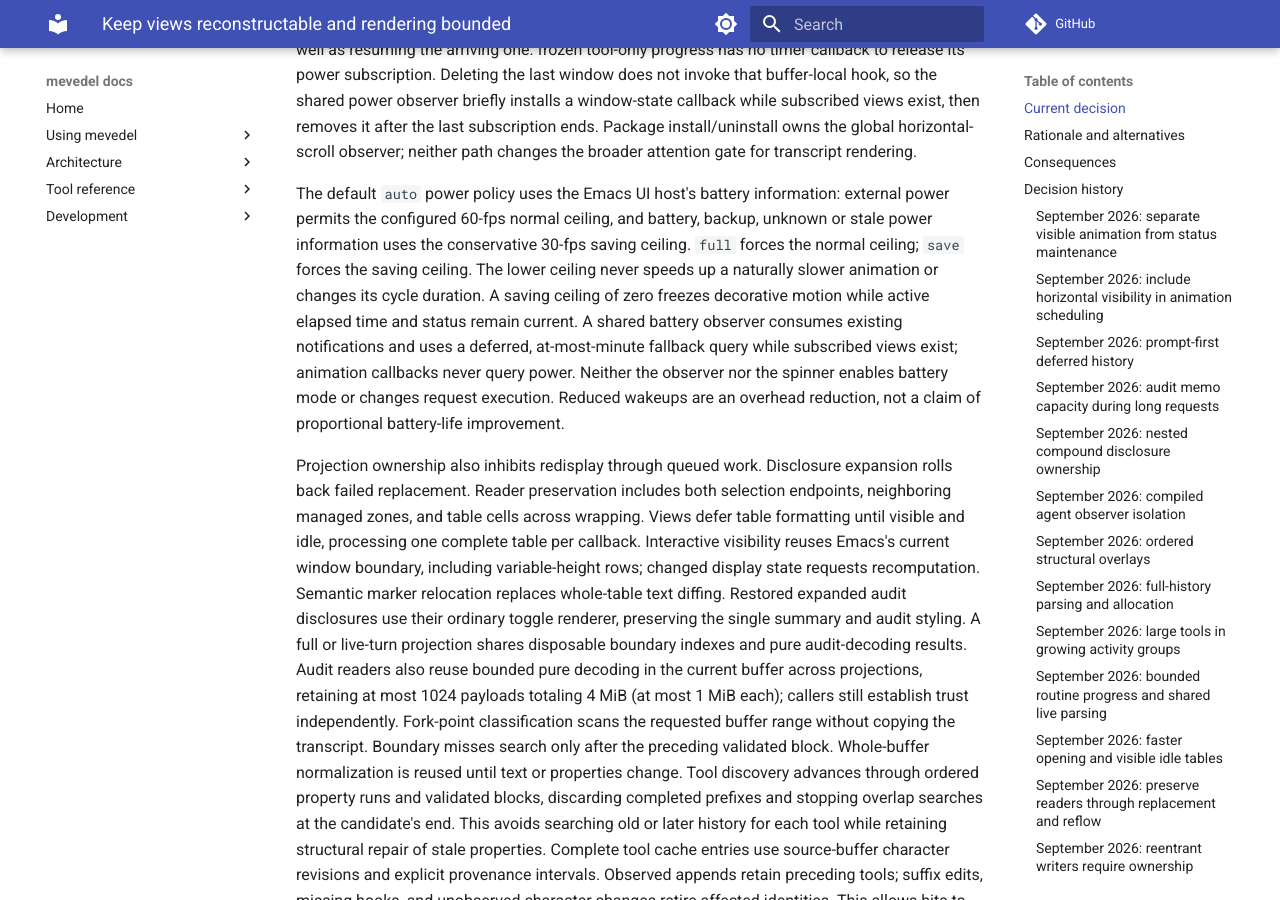
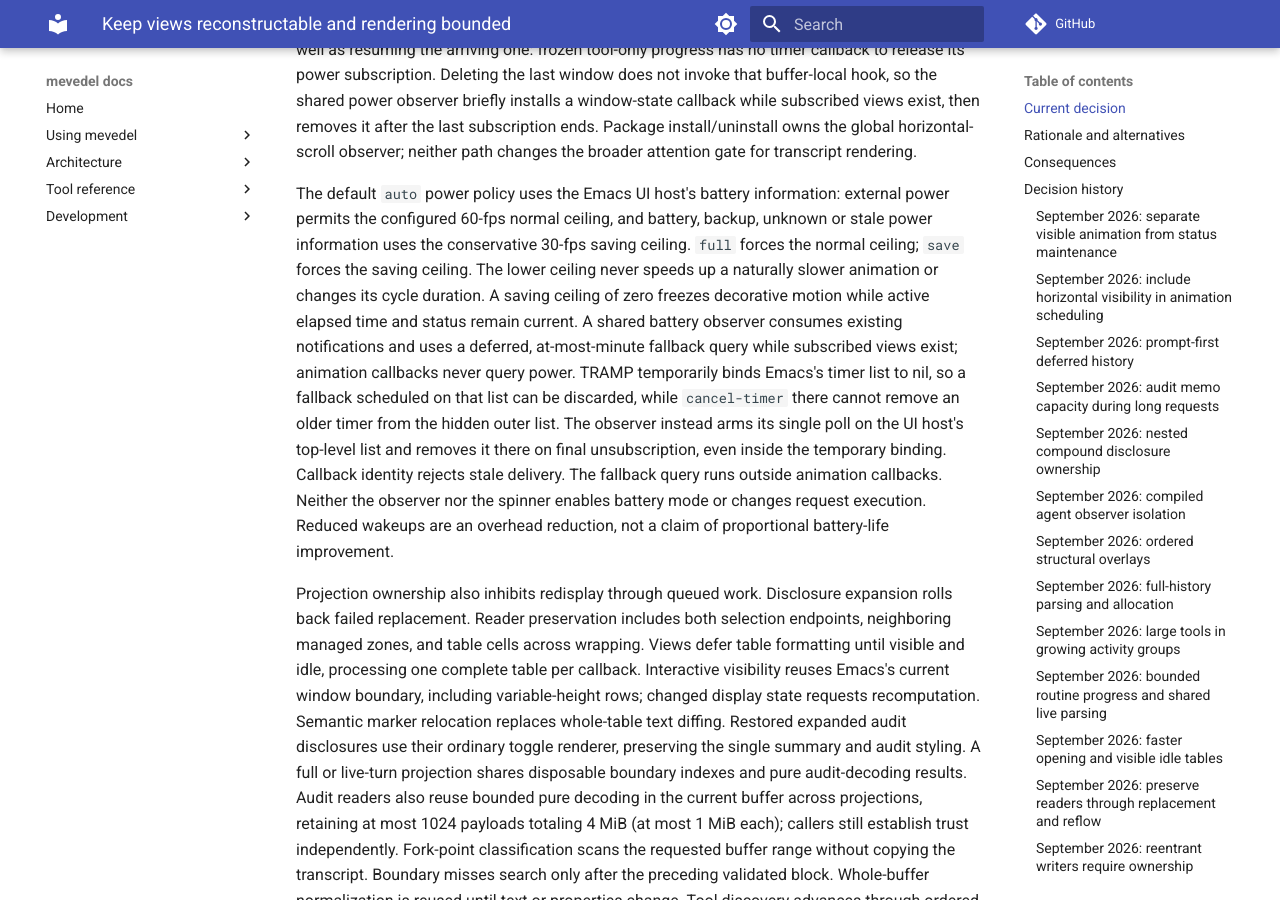
Before and after one commit to FrauH0lle/mevedel, an MkDocs documentation site: the page built from docs/adr/0119-keep-views-reconstructable-and-rendering-bounded.md, in a window 1280 px wide and 900 px high, scrolled down 2227 px. Built offline with MkDocs 1.6.1 and Material for MkDocs 9.7.7, drawn with Linux system fonts in a browser that asks for light colours; comment, search, counter and statistics services are not loaded.

Commit message:
fix(view): Own the shared power poll across TRAMP suspension
Keep the sole UI-host power poll on the top-level timer list so temporary TRAMP bindings cannot discard it or hide it from final cancellation. Ignore stale callbacks and preserve unrelated timers.

* mevedel-view-power.el (mevedel-view-power--pending-timer-p, mevedel-view-power--cancel-timer, mevedel-view-power--schedule, mevedel-view-power--poll): Make fallback ownership independent of temporary timer bindings.

* test/test-mevedel-view-power.el (mevedel-view-power--schedule, mevedel-view-power--pending-timer-p): Cover suspended creation, reuse, and final cancellation.

* test/test-mevedel-view-stream.el (mevedel-view-stream-schedule): Cover production-view timer recovery and cleanup.

* docs/view.md, docs/adr/0119-keep-views-reconstructable-and-rendering-bounded.md: Describe top-level timer ownership.

* .mevedel/shared/spinner-animation-validation-20260927.md: Record independent verification, Eask checks, and the non-green full suite.

Validation: 159/159 power/stream tests; 924/925 view roster (one optional skip); 210 warning-free compiled files; full suite 8741 tests, 8 previously observed non-view failures, 31 skipped.

```diff
--- a/docs/adr/0119-keep-views-reconstructable-and-rendering-bounded.md
+++ b/docs/adr/0119-keep-views-reconstructable-and-rendering-bounded.md
@@ -116,7 +116,13 @@
 motion while active elapsed time and status remain current. A shared battery
 observer consumes existing notifications and uses a deferred, at-most-minute
 fallback query while subscribed views exist; animation callbacks never query
-power. Neither the observer nor the spinner enables battery mode or changes
+power. TRAMP temporarily binds Emacs's timer list to nil, so a fallback
+scheduled on that list can be discarded, while `cancel-timer` there cannot
+remove an older timer from the hidden outer list. The observer instead arms
+its single poll on the UI host's top-level list and removes it there on final
+unsubscription, even inside the temporary binding. Callback identity rejects
+stale delivery. The fallback query runs outside animation callbacks. Neither
+the observer nor the spinner enables battery mode or changes
 request execution. Reduced wakeups are an overhead reduction, not a claim
 of proportional battery-life improvement.
 
```
Also changed, not shown: docs/view.md (+5 -1 lines), 3 other files.
